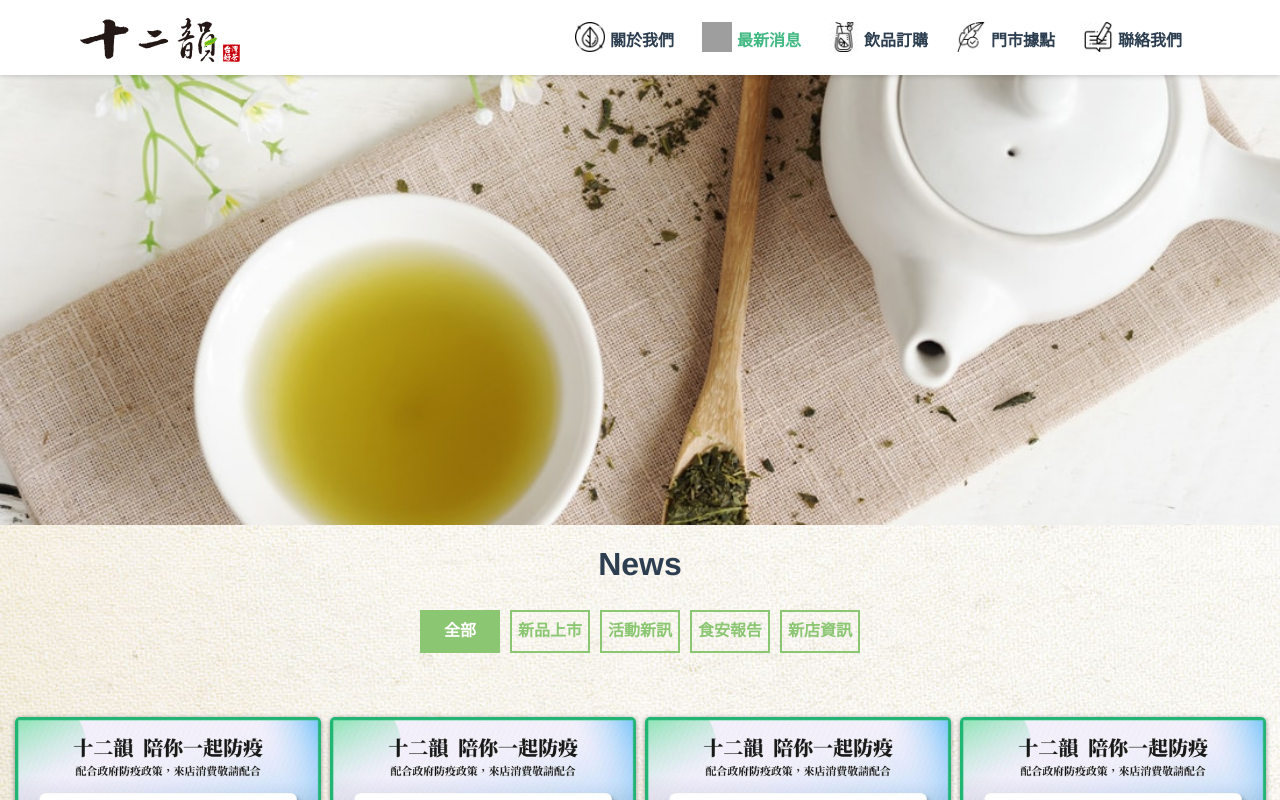
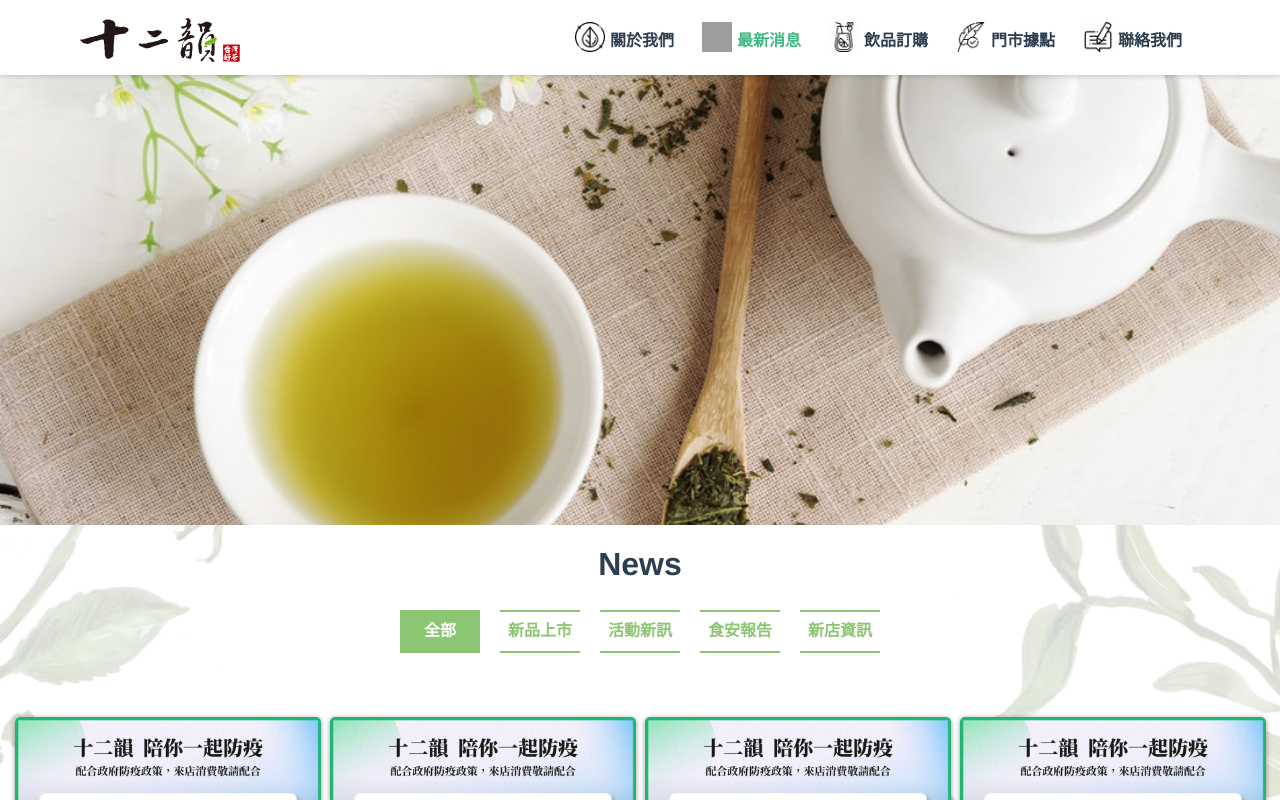
Before and after one commit to Little-Ker/2021-08-21-Vue-Tea-Melody, a Vue app: page /#/news in a window 1280 px wide. Shown: the top 800 px of the page. Built offline with nearby package versions, Linux system fonts and the light colour scheme; grey boxes are pictures that could not be loaded.

Commit message:
[修改] 調整 最新消息 畫面

```diff
--- a/src/components/NewsList.vue
+++ b/src/components/NewsList.vue
@@ -139,6 +139,7 @@ export default {
         position: relative;
         display: flex;
         justify-content: center;
+        overflow: hidden;
     }
 
     .newsImg img {
@@ -150,13 +151,16 @@ export default {
         position: absolute;
         width: 100%;
         height: 100%;
-        left: -100%;
+        bottom: -100%;
+        /* left: -100%; */
         background: rgba(12, 12, 12, 0.6);
         transition: .5s;
     }
 
     .card:hover .newsImg::before {
-        left: 0%;
+        /* left: 0%; */
+        height: 100%;
+        bottom: 0%;
     }
 
     .card:hover .more {
@@ -230,6 +234,8 @@ export default {
         width: 80px;
         height: 43px;
         border: 2px solid #8bc672;
+        border-left: 0px;
+        border-right: 0px;
         color: #8bc672;
         z-index: 2;
         font-weight: 600;
@@ -241,7 +247,7 @@ export default {
         display: inline-block;
         width: 80px;
         line-height: 38px;
-        margin: 5px 5px;
+        margin: 5px 10px;
         /* background-color: #fff; */
         color: #8bc672;
         position: relative;
@@ -253,15 +259,15 @@ export default {
         position: absolute;
         left: 0;
         top: 0;
-        width: 0%;
-        height: 100%;
+        width: 100%;
+        height: 0%;
         background-color: #8bc672;
         /* z-index: -1; */
         transition: .6s;
     }
 
     .radioStyle:hover:before {
-        width: 180%;
+        height: 180%;
     }
 
     label p:hover {
--- a/src/views/News.vue
+++ b/src/views/News.vue
@@ -27,10 +27,20 @@ export default {
         margin-top: 75px;
     }
 
+    /* .news {
+        width: 100%;
+        height: 100%;
+        background-image: url('../assets/bg/bg02.jpg');
+        z-index: -10;
+    } */
+
     .news {
         width: 100%;
         height: 100%;
-        background-image: url('../assets/bg/bg02.jpg');
+        background-image: url('../assets/about/aboutBg.png');
+        background-size: cover;
+        background-repeat: no-repeat;
+        background-attachment: fixed;
         z-index: -10;
     }
 
```
Also changed, not shown: src/newsStore.js (added, +30 -0 lines).
